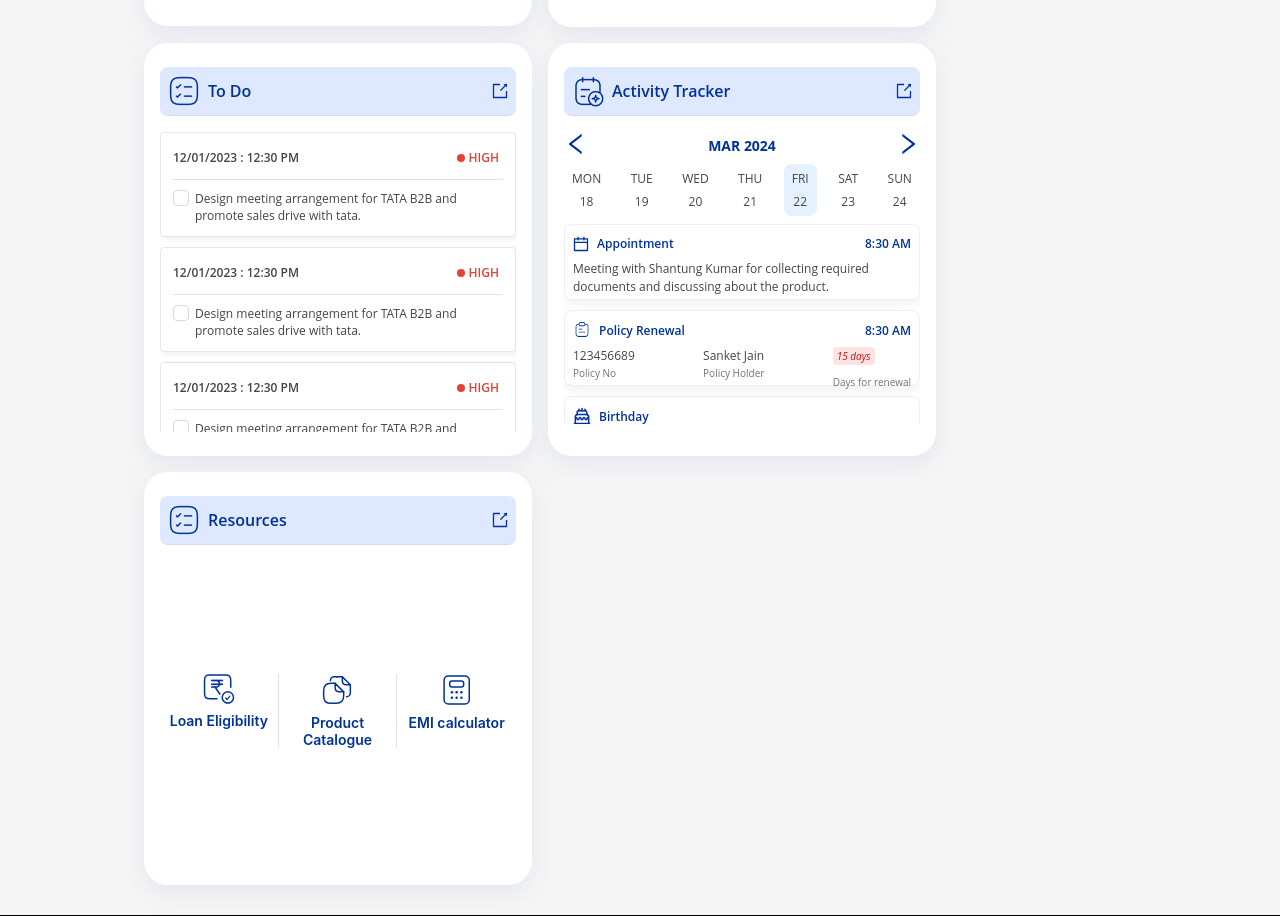
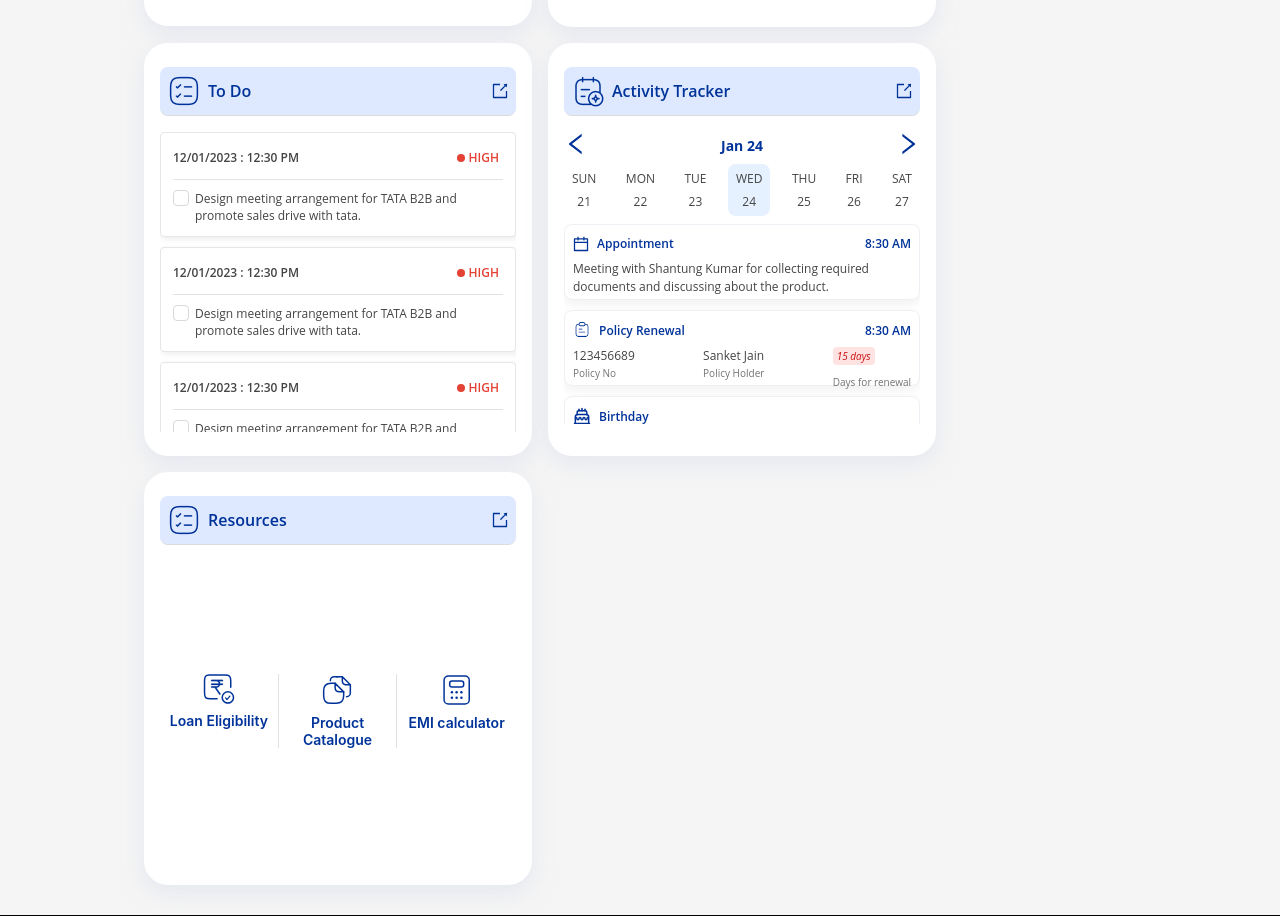
Before and after one commit to PrajyotMore/CreditX-Project, a React (Create React App) app: page /home in a window 1280 px wide. Shown: the part 1041-1957 px from the top of the page. Built offline with nearby package versions, Linux system fonts and the light colour scheme; grey boxes are pictures that could not be loaded.

Commit message:
weekly-calendor dynamic

```diff
--- a/src/pages/creditxDashboard/CreditxDashboard.js
+++ b/src/pages/creditxDashboard/CreditxDashboard.js
@@ -1,5 +1,5 @@
+import React, { useEffect, useState } from "react";
 import { Button, Card, Col, DatePicker, Row } from "antd";
-import React from "react";
 import "./creditxDashboard.css";
 import SdWidgetCom from "../widget/SdWidgetCom";
 import note from "../../assets/image/note.png";
@@ -10,12 +10,33 @@ import tasksquare from "../../assets/image/task-square.png";
 import noteFav from "../../assets/image/note-favorite.png";
 import resource from "../../assets/image/task-square.png";
 import TodoListItem from "../creditxComponents/TodoListItem/TodoListItem";
+import moment from "moment";
 import {
   CalendarOutlined,
   LeftOutlined,
   RightOutlined,
 } from "@ant-design/icons";
 const CreditxDashboard = () => {
+  const [currentDate, setCurrentDate] = useState(moment());
+
+  const [startDate, setStartDate] = useState(moment().startOf("week"));
+
+  // Create an array to hold the days of the week
+  const daysOfWeek = [];
+  // Loop through each day of the week and push it to the array
+  for (let i = 0; i < 7; i++) {
+    const day = moment(startDate).add(i, "days");
+    daysOfWeek.push(day);
+  }
+
+  const handleNextWeek = () => {
+    setStartDate(moment(startDate).add(7, "days")); // Add 7 days to move to the next week
+  };
+
+  const handlePrevWeek = () => {
+    setStartDate(moment(startDate).subtract(7, "days")); // Subtract 7 days to move to the previous week
+  };
+
   return (
     <>
       <div className="top_header_dashboard">
@@ -44,6 +65,7 @@ const CreditxDashboard = () => {
                   title_header="Loan Application"
                   count={220}
                   headerImgSrc={note}
+                  toRoute="/application-listing"
                 >
                   <div
                     className="claims_body hScroll "
@@ -257,7 +279,10 @@ const CreditxDashboard = () => {
                   >
                     <div className="calendor_wrapper">
                       <div className="week_selector_wrapper d-flex justify-content-between align-items-center">
-                        <div>
+                        <div
+                          onClick={handlePrevWeek}
+                          style={{ cursor: "pointer" }}
+                        >
                           <LeftOutlined
                             style={{
                               width: 24,
@@ -267,8 +292,13 @@ const CreditxDashboard = () => {
                             }}
                           />
                         </div>
-                        <div className="weeks">MAR 2024</div>
-                        <div>
+                        <div className="weeks">
+                          {startDate.format("MMM YY")}
+                        </div>
+                        <div
+                          onClick={handleNextWeek}
+                          style={{ cursor: "pointer" }}
+                        >
                           <RightOutlined
                             style={{
                               width: 24,
@@ -280,34 +310,20 @@ const CreditxDashboard = () => {
                         </div>
                       </div>
                       <div className="weekdays d-flex justify-content-between">
-                        <div className="days">
-                          <div className="day">MON</div>
-                          <div className="date">18</div>
-                        </div>
-                        <div className="days">
-                          <div className="day">TUE</div>
-                          <div className="date">19</div>
-                        </div>
-                        <div className="days">
-                          <div className="day">WED</div>
-                          <div className="date">20</div>
-                        </div>
-                        <div className="days">
-                          <div className="day">THU</div>
-                          <div className="date">21</div>
-                        </div>
-                        <div className="days active_day">
-                          <div className="day">FRI</div>
-                          <div className="date">22</div>
-                        </div>
-                        <div className="days">
-                          <div className="day">SAT</div>
-                          <div className="date">23</div>
-                        </div>
-                        <div className="days">
-                          <div className="day">SUN</div>
-                          <div className="date">24</div>
-                        </div>
+                        {daysOfWeek.map((day) => (
+                          <div
+                            key={day.format("YYYY-MM-DD")}
+                            className={`${
+                              currentDate.format("YYYY-MM-DD") ===
+                              day.format("YYYY-MM-DD")
+                                ? "active_day"
+                                : "days"
+                            }`}
+                          >
+                            <div className="day">{day.format("ddd")}</div>
+                            <div className="date">{day.format("DD")}</div>
+                          </div>
+                        ))}
                       </div>
                     </div>
                     <div className="activity_card_list_items">
--- a/src/pages/creditxDashboard/creditxDashboard.css
+++ b/src/pages/creditxDashboard/creditxDashboard.css
@@ -133,6 +133,7 @@
     font-weight: 400;
     line-height: normal;
     text-align: center;
+    text-transform: uppercase;
 }
 
 .weekdays .days {
```
